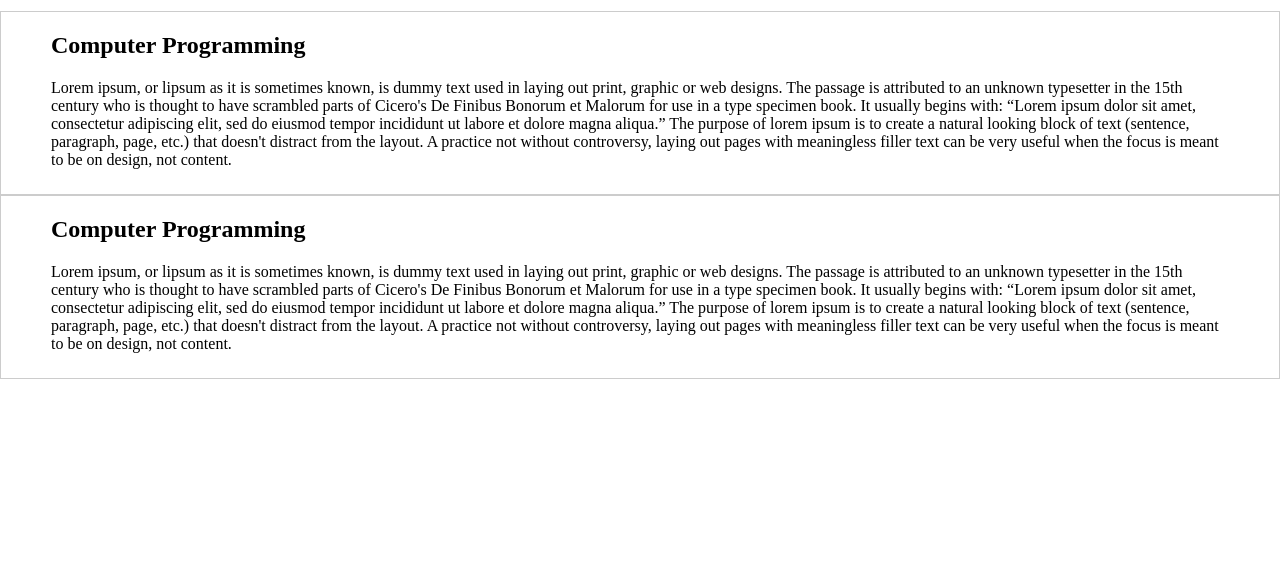
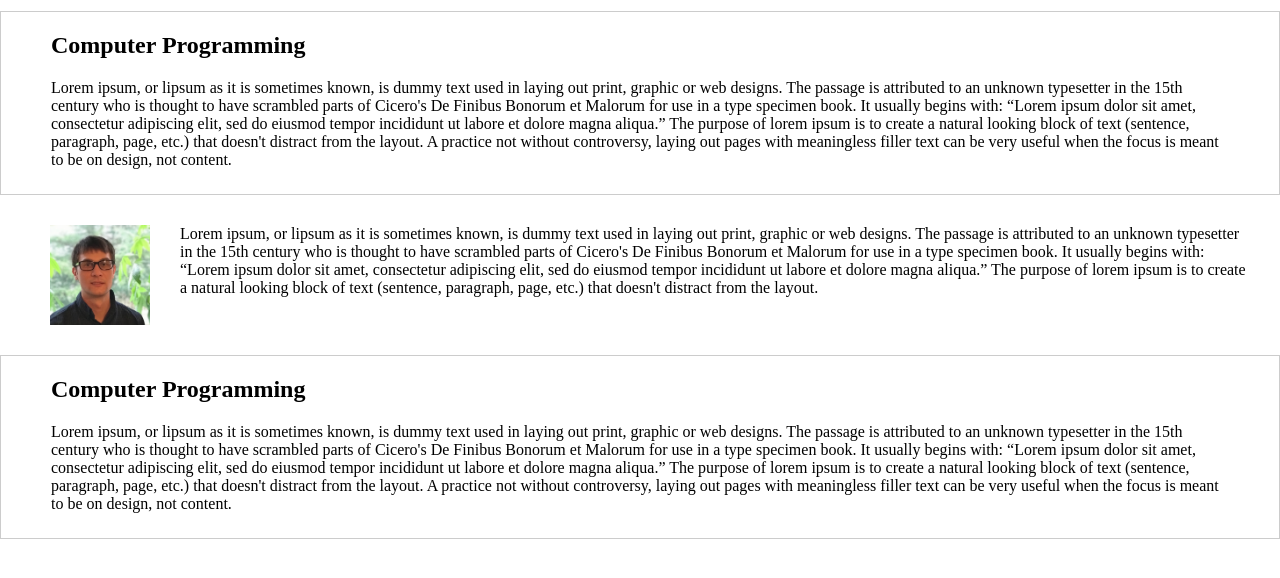
Before and after one commit to johnson999666/new1, a plain HTML site: page index.html in a window 1280 px wide. Shown: the part 126-704 px from the top of the page. Drawn offline with Linux system fonts and the light colour scheme.

Commit message:
Add files via upload

```diff
--- a/index.html
+++ b/index.html
@@ -29,6 +29,15 @@
         </div>
     </div>
 
+            <div class="pic1">
+                <img id='pic1' src="meprof.jpg" alt="me">
+                <div class="bio">Lorem ipsum, or lipsum as it is sometimes known, is dummy text used in laying out print, graphic or web designs. The passage is attributed to an unknown typesetter in the 15th century who is thought to have scrambled parts of Cicero's De Finibus Bonorum et Malorum for use in a type specimen book. It usually begins with: “Lorem ipsum dolor sit amet, consectetur adipiscing elit, sed do eiusmod tempor incididunt ut labore et dolore magna aliqua.” The purpose of lorem ipsum is to create a natural looking block of text (sentence, paragraph, page, etc.) that doesn't distract from the layout.</div>
+            </div>
+
+
+
+
+
     <div class="title2">
 
 
--- a/style.css
+++ b/style.css
@@ -43,3 +43,19 @@ html, body {
 #title2 {
     margin-left: 50px;
 }
+.pic1 {
+    display: flex;
+}
+
+#pic1 {
+    width: 100px;
+  height: 100px;
+  object-fit: cover;
+  object-position: center;
+  margin-left: 50px;
+  margin-top: 30px;
+  margin-bottom: 30px;
+}
+.bio {
+    margin: 30px;
+}
```
